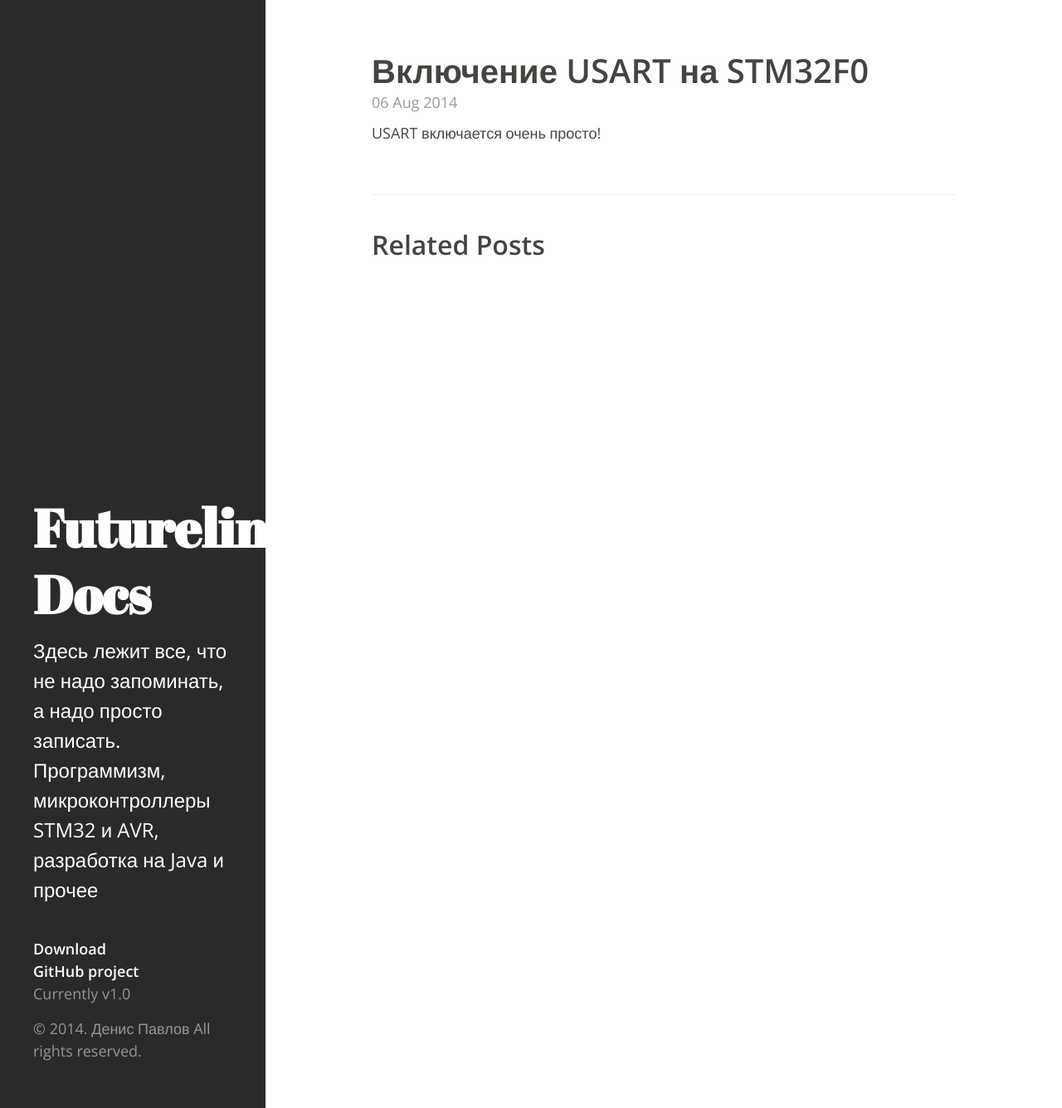
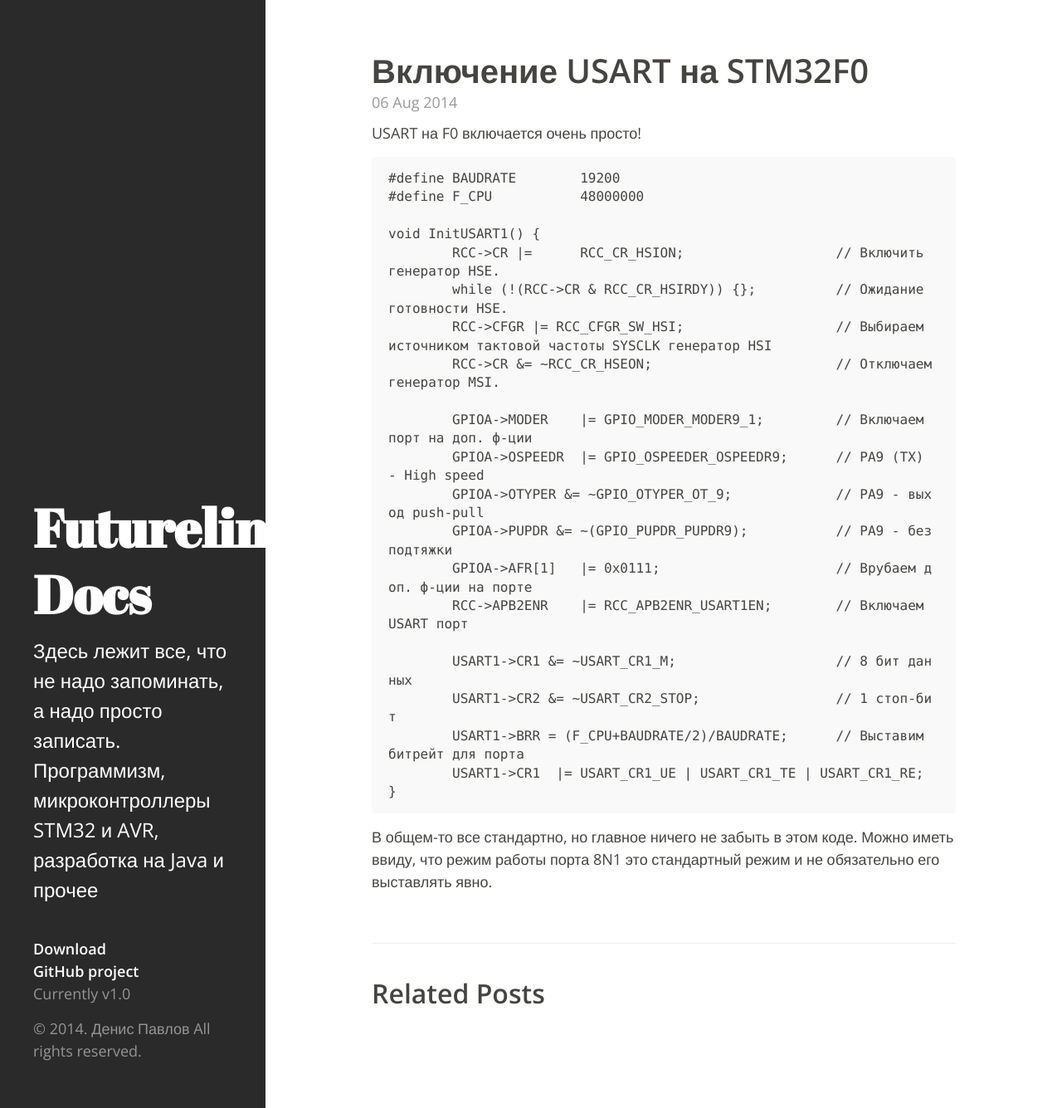
Before and after one commit to futurelink/futurelink.github.io, a Jekyll site: the page built from _posts/2014-08-06-turning-on-usart-on-stm32-f0.md, in a window 1280 px wide and 1335 px high. Shown: the whole window at 83% size. Built offline with Jekyll 4.4.1, drawn with Linux system fonts in a browser that asks for light colours; Markdown is read by kramdown in place of the engine named in the settings.

Commit message:
STM32 USART commit

````diff
--- a/_posts/2014-08-06-turning-on-usart-on-stm32-f0.md
+++ b/_posts/2014-08-06-turning-on-usart-on-stm32-f0.md
@@ -2,4 +2,31 @@
 title: Включение USART на STM32F0
 layout: post
 ---
-USART включается очень просто!
+USART на F0 включается очень просто!
+
+```
+#define BAUDRATE	19200
+#define F_CPU		48000000
+
+void InitUSART1() {
+	RCC->CR	|=	RCC_CR_HSION;			// Включить генератор HSE.
+	while (!(RCC->CR & RCC_CR_HSIRDY)) {};		// Ожидание готовности HSE.
+	RCC->CFGR |= RCC_CFGR_SW_HSI;			// Выбираем источником тактовой частоты SYSCLK генератор HSI
+	RCC->CR &= ~RCC_CR_HSEON;			// Отключаем генератор MSI.
+
+	GPIOA->MODER	|= GPIO_MODER_MODER9_1;		// Включаем порт на доп. ф-ции
+	GPIOA->OSPEEDR	|= GPIO_OSPEEDER_OSPEEDR9;	// PA9 (TX) - High speed
+	GPIOA->OTYPER &= ~GPIO_OTYPER_OT_9;		// PA9 - выход push-pull
+	GPIOA->PUPDR &= ~(GPIO_PUPDR_PUPDR9);		// PA9 - без подтяжки
+	GPIOA->AFR[1]	|= 0x0111;			// Врубаем доп. ф-ции на порте
+	RCC->APB2ENR	|= RCC_APB2ENR_USART1EN;	// Включаем USART порт
+
+	USART1->CR1 &= ~USART_CR1_M;			// 8 бит данных
+	USART1->CR2 &= ~USART_CR2_STOP;			// 1 стоп-бит
+	USART1->BRR = (F_CPU+BAUDRATE/2)/BAUDRATE;	// Выставим битрейт для порта
+	USART1->CR1  |= USART_CR1_UE | USART_CR1_TE | USART_CR1_RE;
+}
+```
+
+В общем-то все стандартно, но главное ничего не забыть в этом коде. Можно иметь ввиду, что
+режим работы порта 8N1 это стандартный режим и не обязательно его выставлять явно.
````
